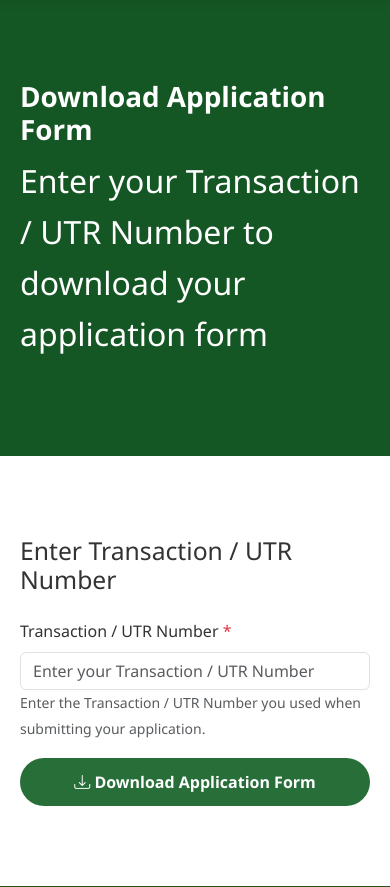
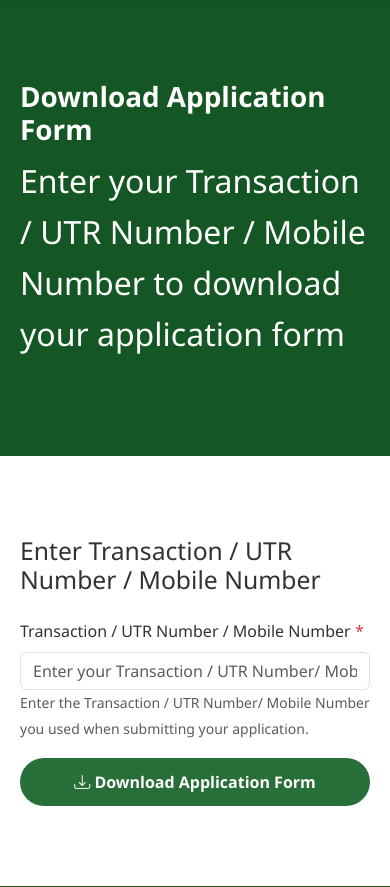
Before and after one commit to cherry-cpu/abagritech, a PHP site: page /download_application.html in a window 390 px wide. Shown: the part 97-984 px from the top of the page. Run offline with PHP 8.4, Linux system fonts and the light colour scheme.

Commit message:
download form with mobile number

```diff
--- a/download_application.html
+++ b/download_application.html
@@ -50,7 +50,7 @@
         <section class="page-hero">
             <div class="container">
                 <h1>Download Application Form</h1>
-                <p>Enter your Transaction / UTR Number to download your application form</p>
+                <p>Enter your Transaction / UTR Number / Mobile Number to download your application form</p>
             </div>
         </section>
 
@@ -61,7 +61,7 @@
                     <div class="col-lg-6">
                         <div class="contact-form">
 
-                            <h2 class="mb-4">Enter Transaction / UTR Number</h2>
+                            <h2 class="mb-4">Enter Transaction / UTR Number / Mobile Number </h2>
 
                             <!-- Error Messages -->
                             <div id="errorMessage" class="alert alert-danger" role="alert" style="display: none;">
@@ -75,9 +75,9 @@
 
                             <form method="POST" action="download_application.php">
                                 <div class="mb-3">
-                                    <label for="transaction_id" class="form-label">Transaction / UTR Number <span class="text-danger">*</span></label>
-                                    <input type="text" class="form-control" id="transaction_id" name="transaction_id" value="" required placeholder="Enter your Transaction / UTR Number">
-                                    <small class="form-text text-muted">Enter the Transaction / UTR Number you used when submitting your application.</small>
+                                    <label for="transaction_id" class="form-label">Transaction / UTR Number / Mobile Number <span class="text-danger">*</span></label>
+                                    <input type="text" class="form-control" id="transaction_id" name="transaction_id" value="" required placeholder="Enter your Transaction / UTR Number/ Mobile Number ">
+                                    <small class="form-text text-muted">Enter the Transaction / UTR Number/ Mobile Number  you used when submitting your application.</small>
                                 </div>
                                 <div class="d-grid">
                                     <button type="submit" class="btn btn-primary-custom btn-lg">
--- a/download_application.php
+++ b/download_application.php
@@ -35,7 +35,7 @@ try {
    VERIFY TRANSACTION ID
    =============================== */
 $stmt = $pdo->prepare(
-    "SELECT transaction_id FROM exam_applications WHERE transaction_id = :tid or application_id=:tid LIMIT 1"
+    "SELECT transaction_id FROM exam_applications WHERE transaction_id = :tid or application_id=:tid or phone=:tid LIMIT 1"
 );
 $stmt->execute([':tid' => $transaction_id]);
 
```
Also changed, not shown: generate_pdf.php (+7 -5 lines).
